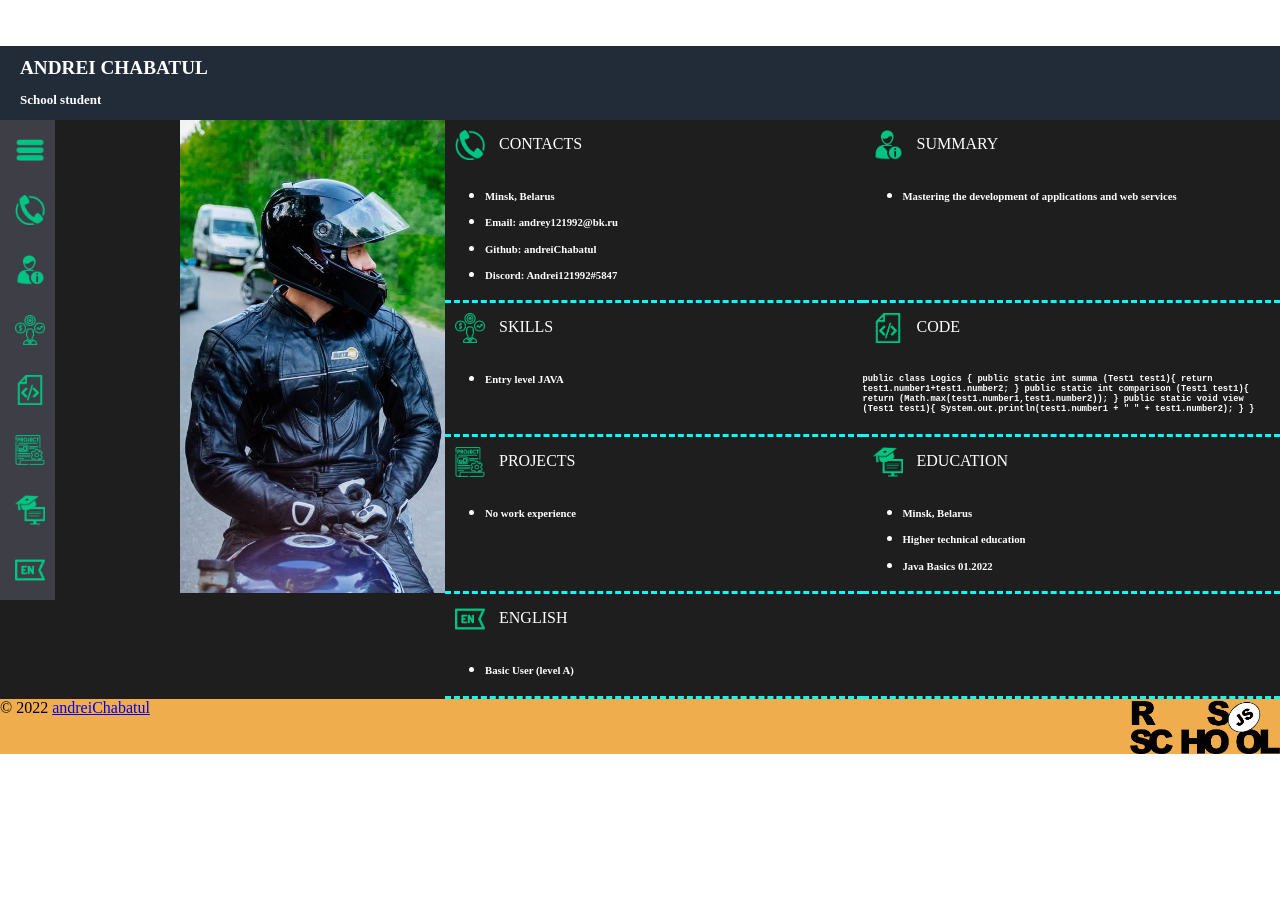
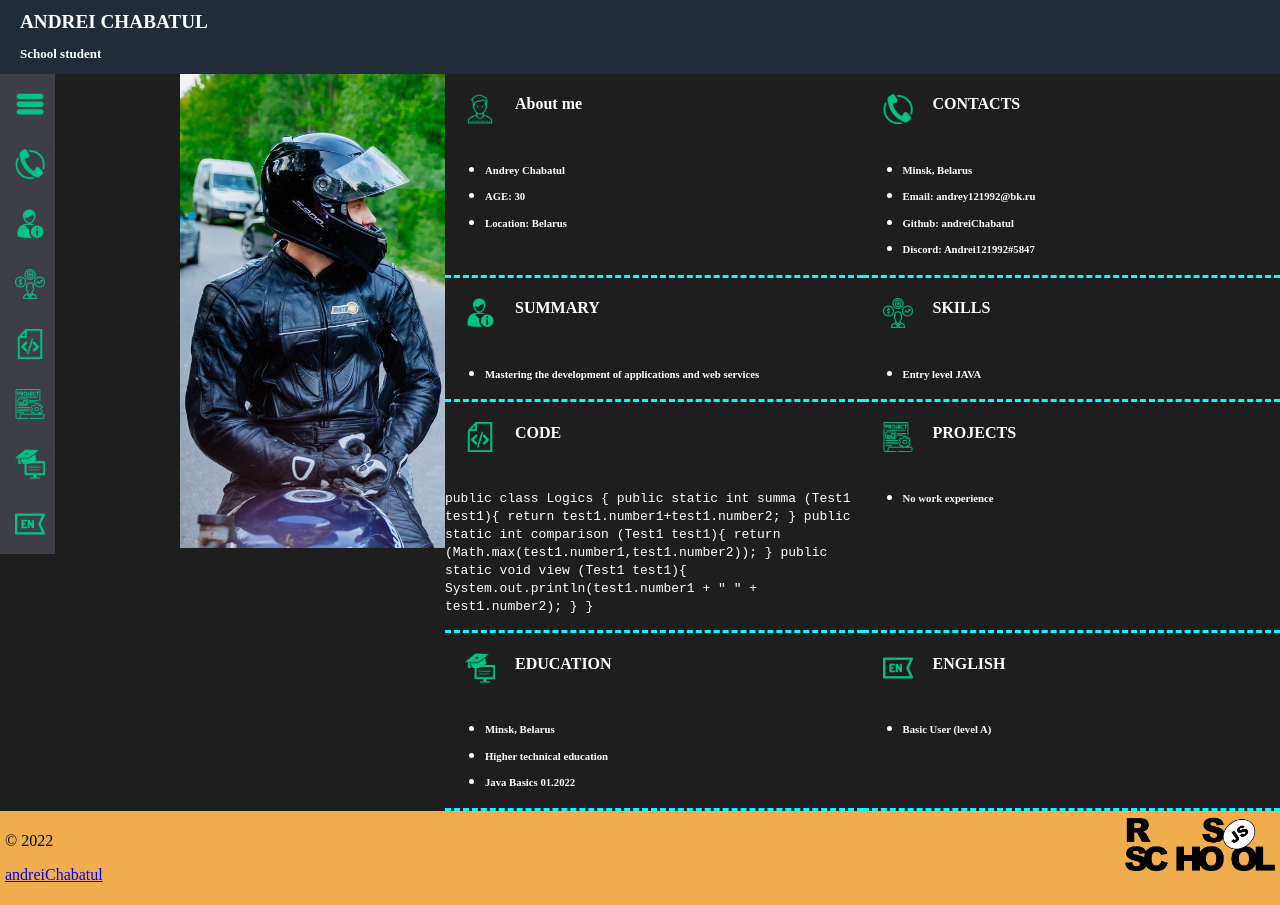
Before and after one commit to andreiChabatul/rsschool-cv, a plain HTML site: page index.html in a window 1280 px wide. Before the commit the page ends 800 px from the top, so only its background shows below. Drawn offline with Linux system fonts and the light colour scheme.

Commit message:
fix: change css, image, index

```diff
--- a/index.html
+++ b/index.html
@@ -33,8 +33,22 @@
               <div><img class="mainPicture" src="assets/img/foto.jpg" alt=""></div>
 
 <div class="main-container">
+    <section class="section">
+        <div class="section_title">
+            <img  class="section_header ico" src="assets/img/AboutMe.png" alt="About me">
+            <h4>About me</h4>
+        </div>
+        <ul class="spisok">
+            <li><h6>Andrey Chabatul</h6></li>
+            <li><h6>AGE: 30</h6></li>
+            <li><h6>Location: Belarus</h6></li>
+        </ul>
+    </section>
 <section class="section" id="contacts">
-    <img  class="section_header ico" src="assets/img/контакты.png" alt="Contacts"><span class="section_title"> CONTACTS</span>
+    <div class="section_title">
+        <img  class="section_header ico" src="assets/img/контакты.png" alt="Contacts">
+        <h4>CONTACTS</h4>
+    </div>
     <ul class="spisok">
         <li><h6>Minsk, Belarus</h6></li>
         <li><h6>Email: andrey121992@bk.ru</h6></li>
@@ -43,20 +57,29 @@
     </ul>
 </section>
 <section class="section" id="summary">
-    <img  class="section_header ico" src="assets/img/Summary.png" alt="Summary"><span class="section_title"> SUMMARY</span>
+    <div class="section_title">
+        <img class="section_header ico" src="assets/img/Summary.png" alt="Summary">
+        <h4>SUMMARY</h4>
+    </div>
     <ul class="spisok">
         <li><h6>Mastering the development of applications and web services</h6></li>
     </ul>
     </section>
 <section class="section" id="skills">
-    <img  class="section_header ico" src="assets/img/skills.png" alt="Skills"><span class="section_title"> SKILLS</span>
+    <div class="section_title">
+    <img  class="section_header ico" src="assets/img/skills.png" alt="Skills">
+    <h4>SKILLS</h4>
+</div>
     <ul class="spisok">
         <li><h6>Entry level JAVA</h6></li>
     </ul>
 </section>
 <section class="section" id="code">
-    <img  class="section_header ico" src="assets/img/Code.png" alt="Code"><span class="section_title"> CODE</span>
-        <code><h6>public class Logics {
+    <div class="section_title">
+        <img  class="section_header ico" src="assets/img/Code.png" alt="Code">
+        <h4>CODE</h4>
+    </div>
+    <p><code>public class Logics {
             public static int summa (Test1 test1){
                 return test1.number1+test1.number2;
             }
@@ -66,17 +89,23 @@
             public static void view (Test1 test1){
                 System.out.println(test1.number1 + " " + test1.number2);
             }
-        }</h6></code>
+        }</code></p>
 
 </section>
 <section class="section" id="Projects">
-    <img  class="section_header ico" src="assets/img/Projects.png" alt="Projects"><span class="section_title"> PROJECTS</span>
+    <div class="section_title">
+        <img  class="section_header ico" src="assets/img/Projects.png" alt="Projects">
+        <h4>PROJECTS</h4>
+    </div>
     <ul class="spisok">
         <li><h6>No work experience</h6></li>
     </ul>
 </section>
 <section class="section" id="Education">
-    <img  class="section_header ico" src="assets/img/Education.png" alt="Education"><span class="section_title"> EDUCATION</span>
+    <div class="section_title">
+        <img  class="section_header ico" src="assets/img/Education.png" alt="Education">
+        <h4>EDUCATION</h4>
+    </div>
     <ul class="spisok">
         <li><h6>Minsk, Belarus</h6></li>
         <li><h6>Higher technical education</h6></li>
@@ -84,26 +113,28 @@
     </ul>
 </section>
 <section class="section" id="English">
-    <img  class="section_header ico" src="assets/img/English.png" alt="English"><span class="section_title"> ENGLISH</span>
+    <div class="section_title">
+        <img  class="section_header ico" src="assets/img/English.png" alt="English">
+        <h4>ENGLISH</h4>
+    </div>
     <ul class="spisok">
         <li><h6>Basic User (level A)</h6></li>
     </ul>
 </section>
-<section class="section"></section>
+
 
 </div>
 </div>
 
 </main>
 
-        <footer class="footer background">
-            <table>
-                <tr>
-                    © 2022
-                    <a href="https://github.com/andreiChabatul/rsschool-cv">andreiChabatul</a>
-                </tr>
-                <tr><a href="https://rs.school/js-stage0/"><img class="logo_rs_school" src="assets/img/rs_school_js.png" alt="logo_rs_school"></a>    </tr>
-            </table>
+        <footer class="footer">
+                <div>
+                    <p>© 2022</p>
+                    <p><a href="https://github.com/andreiChabatul/rsschool-cv">andreiChabatul</a></p>
+                </div>
+            <div class="logo"><a href="https://rs.school/js-stage0/"><img class="logo_rs_school" src="assets/img/rs_school_js.png" alt="logo_rs_school"></a></div>
+
         </footer>
 </body>
 </html>
--- a/style.css
+++ b/style.css
@@ -48,9 +48,6 @@
   justify-content: center;
 }
 
-.background{
-  background-color: #f0ad4e;
-}
 
 .logo_rs_school{
   float: right;
@@ -132,12 +129,13 @@ ul li:hover p{
 
   padding-bottom: 15px;
   margin: 0;
-  padding: 10px;
+  padding: 20px;
   vertical-align: middle;
 
 }
 
 .section_title{
+  display:flex;
   color:#fff;
 
 }
@@ -150,3 +148,15 @@ ul li:hover p{
 code{
   color:#fff;
 }
+
+.footer{
+  display: flex;
+  background-color: #f0ad4e;
+  padding: 5px;
+}
+
+.logo{
+  width:100%;
+  display:flex;
+  justify-content:flex-end;
+}
```
Also changed, not shown: assets/img/AboutMe.png (added).
